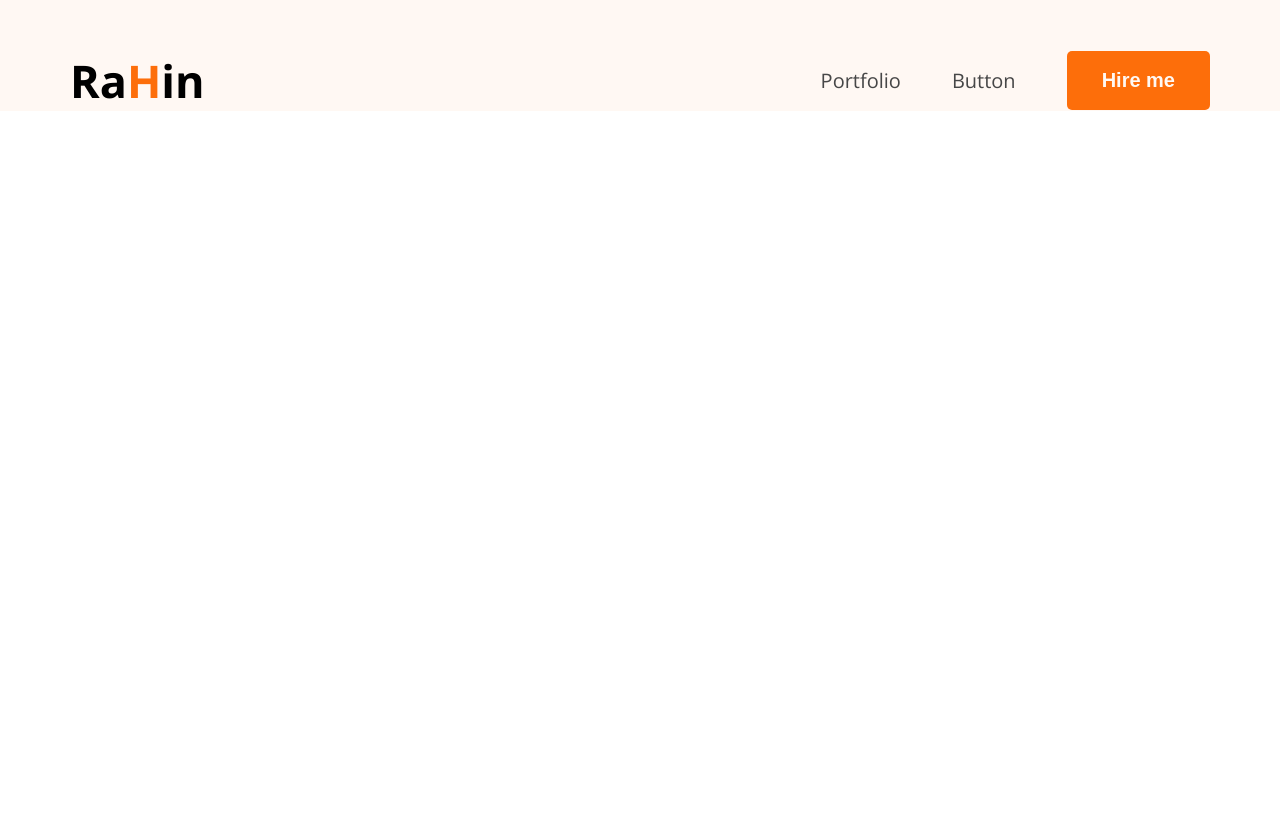
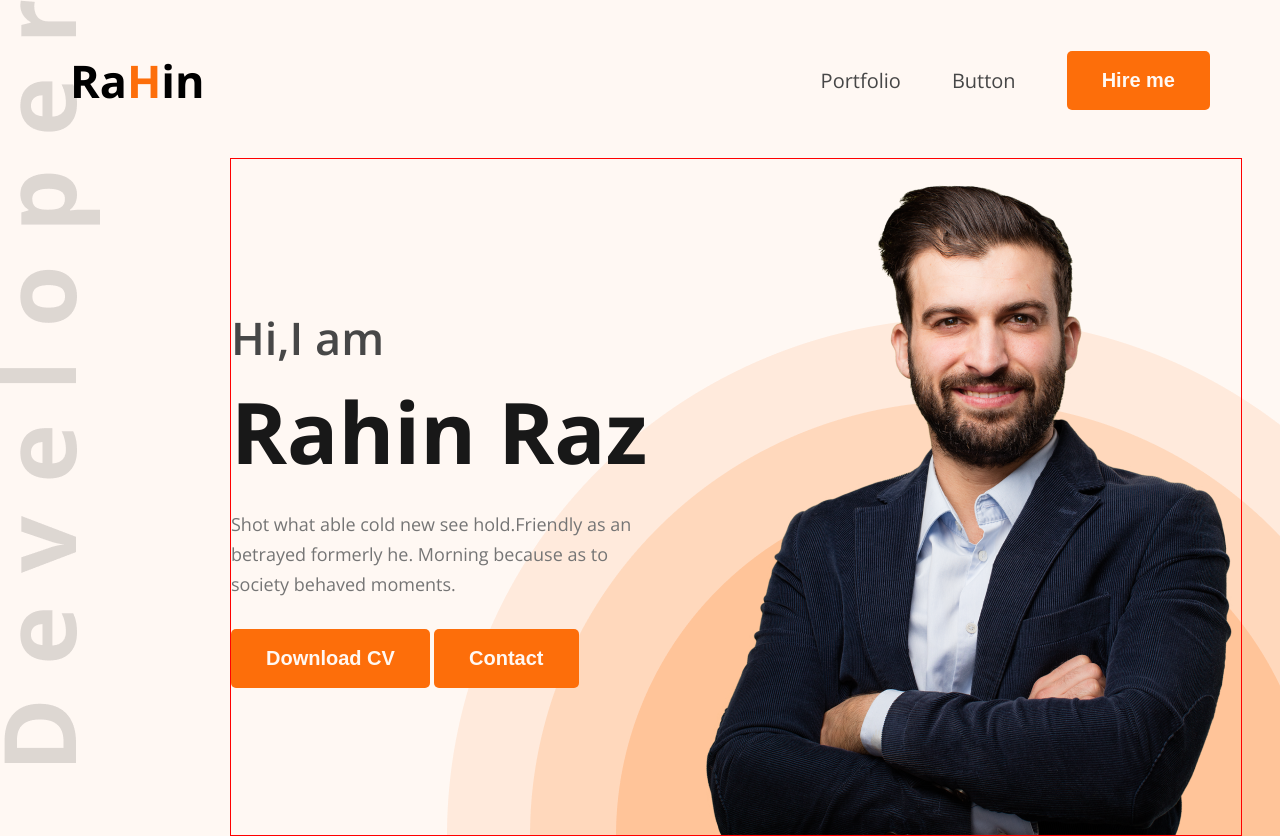
Before and after one commit to raju2277/portfolio, a plain HTML site: page index.html in a window 1280 px wide. Before the commit the page ends 800 px from the top, so only its background shows below. Drawn offline with nearby package versions, Linux system fonts and the light colour scheme.

Commit message:
header section designed

```diff
--- a/index.html
+++ b/index.html
@@ -21,6 +21,21 @@
                 <li><button class="btn">Hire me</button></li>
             </ul>
         </nav>
+        <section id="banner">
+            <div class="banner-content">
+                <h2>Hi,I am</h2>
+                <h1>Rahin Raz</h1>
+                <p>Shot what able cold new see hold.Friendly as an betrayed formerly he. Morning because as to society behaved moments.</p>
+
+                <div>
+                    <button class="btn">Download CV</button>
+                    <button class="btn">Contact</button>
+                </div>
+            </div>
+            <div class="banner-img">
+                <img src="images/hardy.png" alt="">
+            </div>
+        </section>
     </header>
 </body>
 </html>
--- a/style.css
+++ b/style.css
@@ -26,6 +26,7 @@
     font-size: 20px;
     font-weight: bold;
     color: #FFF8F3;
+    cursor: pointer;
 }
 
 /* main style */
@@ -33,6 +34,9 @@
 header{
     background-color: #FFF8F3;
     padding-top: 50px;
+    background: url(images/developer.png),url(images/header_bg.png),#FFF8F3;
+    background-position: top left,bottom right;
+    background-repeat: no-repeat;
 }
 nav {
     width: 1140px;
@@ -55,3 +59,36 @@
     color:#474747;
     text-decoration: none;
 }
+
+#banner{
+    border: 1px solid red;
+    margin: 47px 38px 0 230px;
+    display: flex;
+    justify-content: space-between;
+    align-items: center;
+}
+#banner .banner-content{
+    max-width: 585px;
+}
+#banner .banner-content h2{
+    font-size: 45px;
+    font-weight: 600;
+    color: #474747;
+    margin-bottom: 5px;
+}
+#banner .banner-content h1{
+    font-size: 85px;
+    font-weight: bold;
+    color: #181818;
+    margin-bottom: 20px;
+}
+#banner .banner-content p{
+    font-size: 18px;
+    color: #757575;
+    line-height: 30px;
+    margin-bottom: 30px;
+}
+#banner .banner-img img{
+    max-width: 585px;
+    vertical-align: middle;
+}
```
